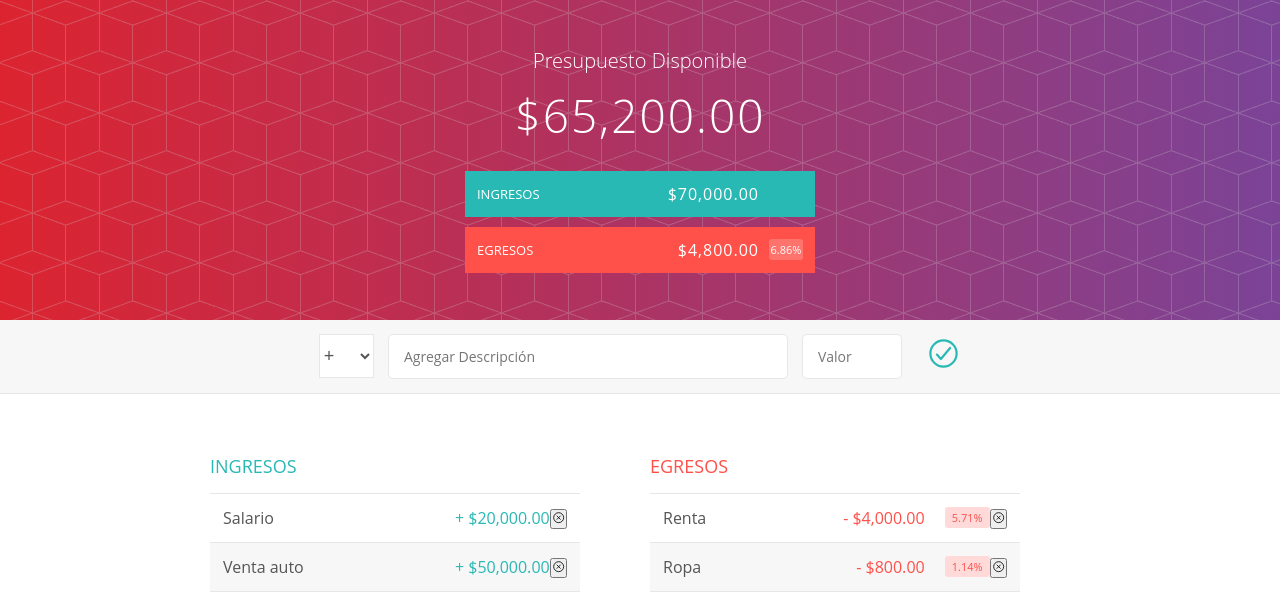
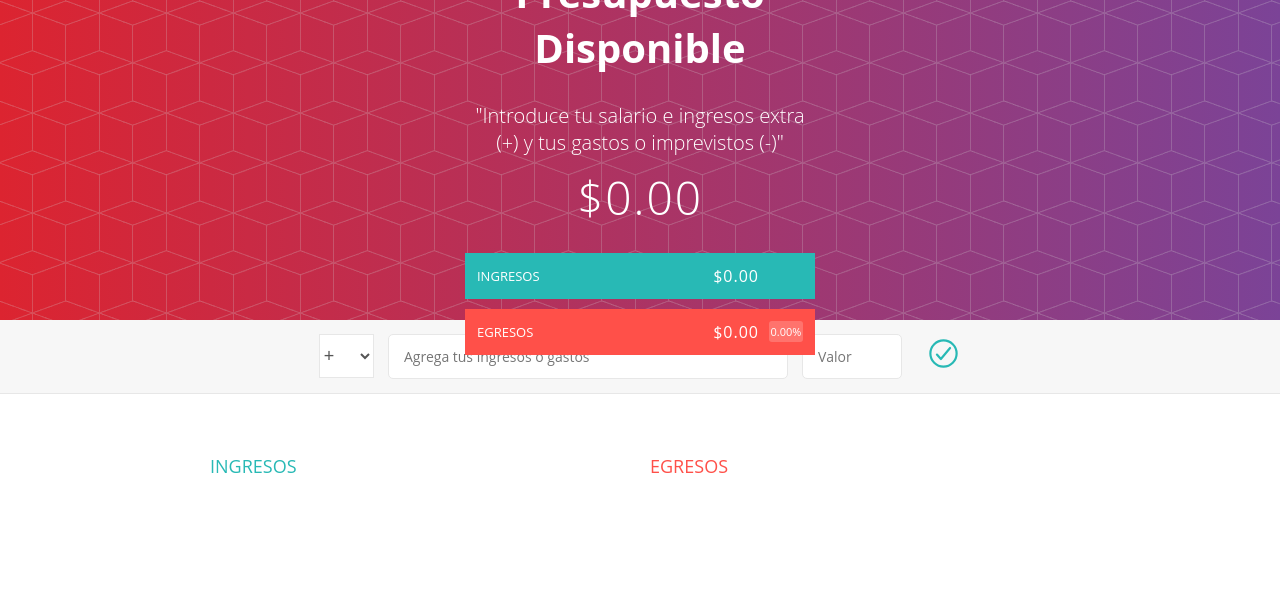
Before and after one commit to Danettecd/Proyecto-final-JS-presupuesto, a plain HTML site: page index.html in a window 1280 px wide. Drawn offline with nearby package versions, Linux system fonts and the light colour scheme.

Commit message:
Inicializar aplicación en ceros

```diff
--- a/index.html
+++ b/index.html
@@ -13,7 +13,10 @@
         <div class="presupuesto">
 
             <div class="presupuesto_titulo">
-                Presupuesto Disponible
+                <h1>Presupuesto Disponible</h1>
+                <br>
+                <p> "Introduce tu salario e ingresos extra (+) y tus gastos o imprevistos (-)"</p>
+
             </div>
 
             <div class="presupuesto_valor" id="presupuesto">
@@ -67,7 +70,7 @@
                 </select>
 
                 <!-- agregar descripcion y valor-->
-                <input type="text" class="agregar_descripcion" id="descripcion" name="descripcion" placeholder="Agregar Descripción">
+                <input type="text" class="agregar_descripcion" id="descripcion" name="descripcion" placeholder="Agrega tus ingresos o gastos">
 
                 <input type="number" class="agregar_valor" id="valor" name="valor" placeholder="Valor" step="any">
 
--- a/js/app.js
+++ b/js/app.js
@@ -1,13 +1,7 @@
 // Arreglo ingreso
-const ingresos = [
-    new Ingreso("Salario", 20000),
-    new Ingreso("Venta auto", 50000)
-];
+const ingresos = [];
 // Arreglo egreso
-const egresos = [
-    new Egreso("Renta", 4000),
-    new Egreso("Ropa", 800)
-];
+const egresos = [];
 
 
 //Funcion totalIngresos
@@ -50,7 +44,10 @@ const cargarApp = () => {
 // funcion cargar Cabecero
 const cargarCabecero = () => {
     let presupuesto = totalIngresos() - totalEgresos();
-    let porcentajeEgreso = totalEgresos() / totalIngresos();
+   let porcentajeEgreso = totalIngresos() > 0
+    ? totalEgresos() / totalIngresos()
+    : 0;
+
 
     document.getElementById("presupuesto").innerHTML = formatoMoneda(presupuesto);
     document.getElementById("porcentaje").innerHTML = formatoPorcentaje(porcentajeEgreso);
```
